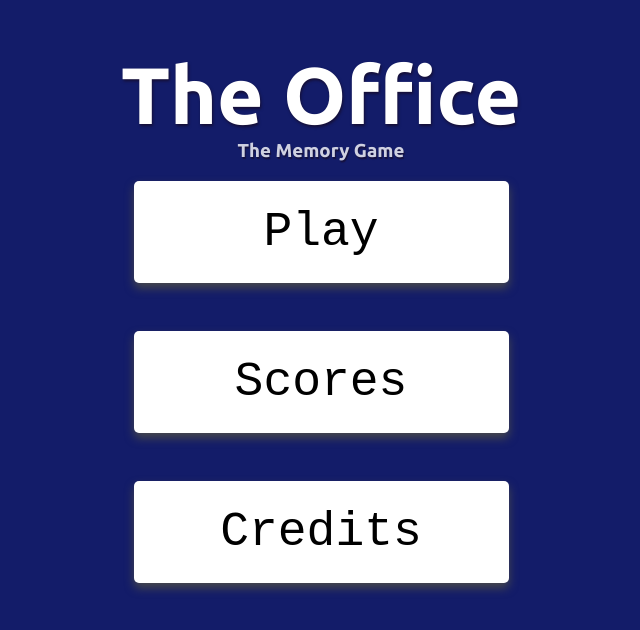
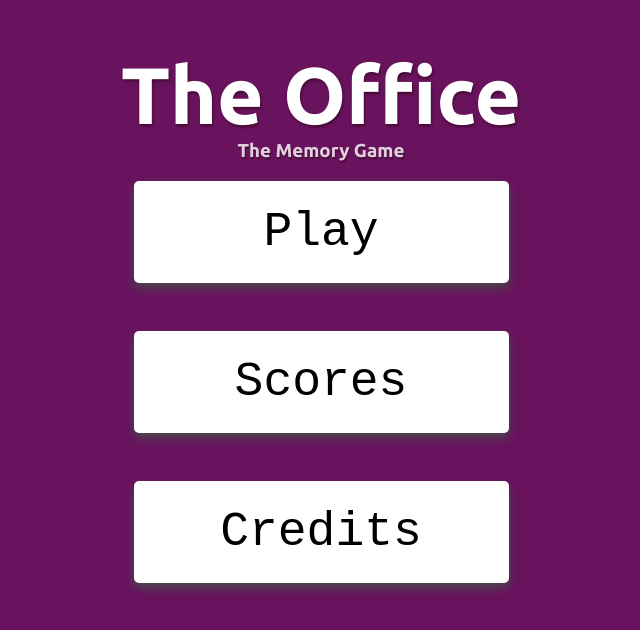
Before and after one commit to javieralbites/memojuego2, a Vue app: page / in a window 1280 px wide. Shown: the top 630 px of the page, without its empty margins (319-959 px from the left). Built offline with nearby package versions, Linux system fonts and the light colour scheme; what localbase would draw is missing.

Commit message:
work now

```diff
--- a/package.json
+++ b/package.json
@@ -15,7 +15,6 @@
     "@vue/cli-plugin-babel": "~4.5.0",
     "@vue/cli-service": "~4.5.0",
     "@vue/compiler-sfc": "^3.0.0",
-    "fibers": "^5.0.0",
     "sass": "^1.43.4",
     "sass-loader": "^10.2.0"
   }
--- a/src/assets/main.scss
+++ b/src/assets/main.scss
@@ -10,7 +10,7 @@
 }
 
 body {
-    background-color: rgb(19, 28, 105)
+    background-color: rgb(105, 19, 94)
 }
 
 .container {
```
Also changed, not shown: 1 other file (tests, documents, lock files or other folders).
